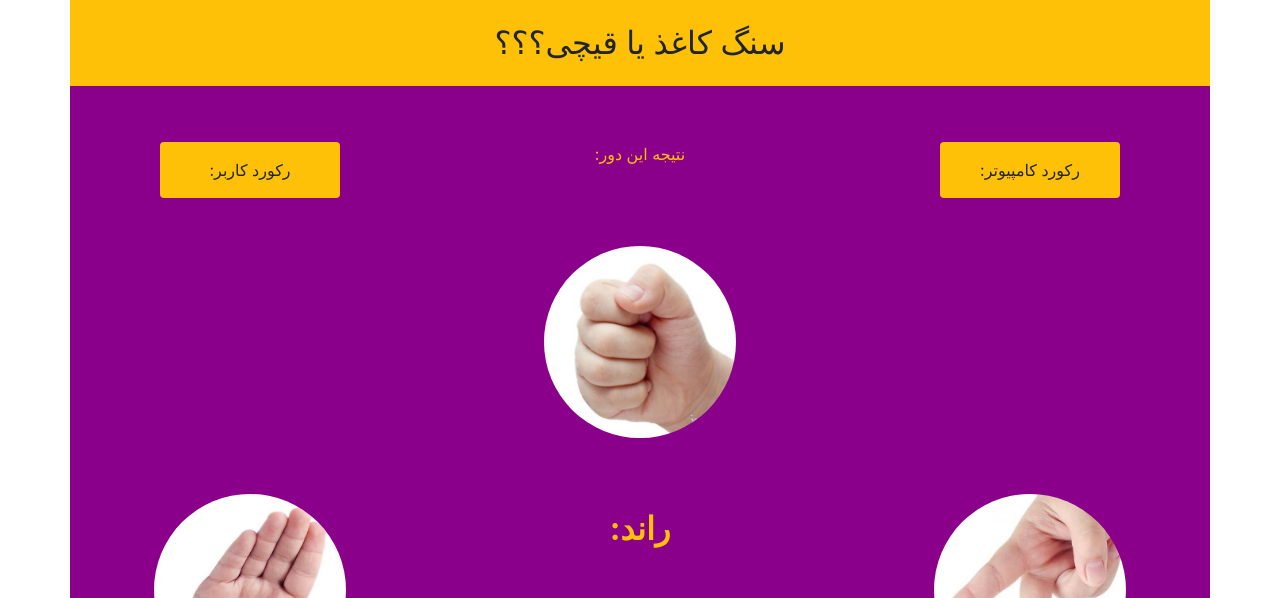
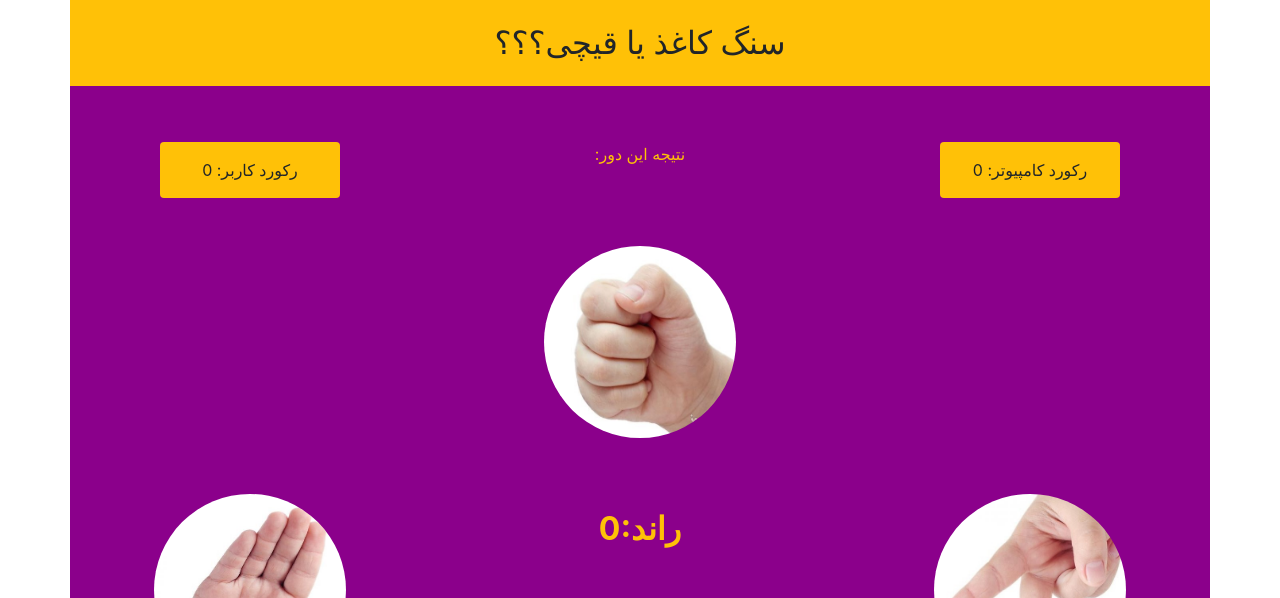
Before and after one commit to shahrbanoo5454/web-3, a plain HTML site: page rock-paper-scissors/index.html in a window 1280 px wide. Shown: the top 598 px of the page. Drawn offline with Linux system fonts and the light colour scheme.

Commit message:
add homework04

```diff
--- a/rock-paper-scissors/index.html
+++ b/rock-paper-scissors/index.html
@@ -33,7 +33,7 @@
      <div class="row mt-5 mb-5 justify-content-between ">
          <div class="col-4 text-align-center ">
             <div class="bg-warning p-3 rounded w-50 text-center mx-auto">
-                <span id="$user-record"></span>
+                <span id="$user-record">0</span>
            <span >  :رکورد کاربر</span>
            </div>
          </div>
@@ -47,7 +47,7 @@
          </div>
          <div class="col-4 text-center text-center">
              <div class="bg-warning p-3 rounded w-50 text-center mx-auto">
-                  <span id="$computer-record"></span>
+                  <span id="$computer-record">0</span>
              <span >  :رکورد کامپیوتر</span>
              </div>
               </div>
@@ -55,7 +55,7 @@
      <div class="row mt-5 mb-5 text-center">
          <div class="col-12 mb-5"><img src="./img/ac-image-98159807488 (1).jpeg" alt="سنگ" onclick="rock()"></div>
          <div class="col-4 mt-2"><img src="./img/ac-image-981598074886T3 (1).jpeg" alt="کاغذ" onclick="paper()"></div>
-         <div class="col-4 mt-4 text-warning font-weight-bold h2"><span id="round"></span><span>:راند </span></div>
+         <div class="col-4 mt-4 text-warning font-weight-bold h2"><span id="round">0</span><span>:راند </span></div>
          <div class="col-4 mt-2"><img src="./img/one.jpg" alt="قیچی" onclick="scissors()"></div>
      </div>
 
```
